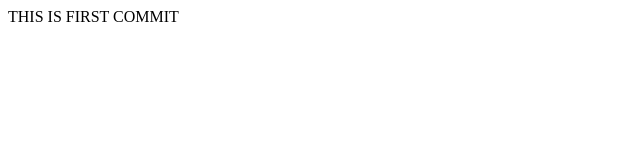
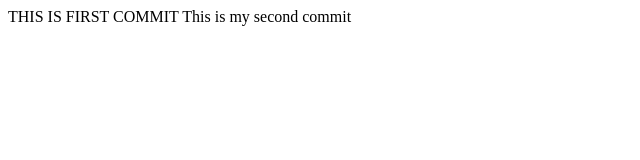
Before and after one commit to Bruce2410/Practical, a plain HTML site: page index.html in a window 1280 px wide. Shown: the whole page, without its empty margins (0-640 px from the left). Drawn offline with Linux system fonts and the light colour scheme.

Commit message:
Update index.html

```diff
--- a/index.html
+++ b/index.html
@@ -7,5 +7,6 @@
 </head>
 <body>
     THIS IS FIRST COMMIT
+    This is my second commit
 </body>
 </html>
```
